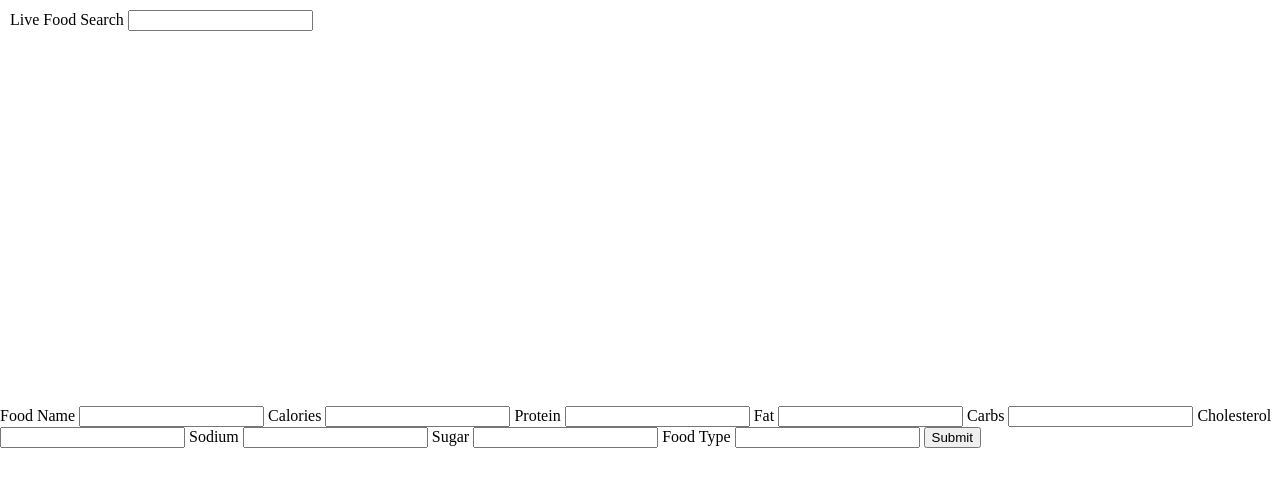
After one commit to davidchase/food, a PHP site: page /food_cat.php in a window 1280 px wide. The commit adds this page. Shown: the top 487 px of the page. Run offline with PHP 8.4, Linux system fonts and the light colour scheme; some libraries are stand-ins or nearby versions.

Commit message:
More Stuff Add

```diff
--- a/config.php
+++ b/config.php
@@ -1,5 +1,5 @@
 <?php
  mysql_connect("127.0.0.1:8889","root","root") or die(mysql_error());
- mysql_select_db("dump") or die(mysql_error());
+ mysql_select_db("search") or die(mysql_error());
 
 ?>
--- /dev/null
+++ b/food_cat.php
@@ -0,0 +1,72 @@
+<!DOCTYPE html>
+
+
+<html lang="en">
+<head>
+
+	<?php require_once('config.php') ?>
+	<link rel="stylesheet" type="text/css" href="style.css" />
+	<script type="text/javascript" src="https://ajax.googleapis.com/ajax/libs/jquery/1.6.1/jquery.min.js"></script>
+	<script type="text/javascript">
+
+			function getFoods(value) {
+			$.post("getFoods.php",{partialFoods:value},
+			function(data) { if(value.length == 0) {$("#results").html("");} else { $("#results").html(data);}}
+		 )};
+
+	</script>
+
+
+	<meta http-equiv="Content-Type" content="text/html; charset=utf-8">
+	<title>Add Food</title>
+</head>
+<body>
+
+		<div id="wrapper">
+			Live Food Search <input type="text" onkeyup="getFoods(this.value)" />
+			<br/>
+			<div id="results"></div>
+		</div>
+
+	<?php
+		if (!isset($_POST['submit'])) {
+	?>
+
+	<form action="<?php echo $_SERVER['PHP_SELF']; ?>" method="POST">
+		<label for="food_name">Food Name</label> <input type="text" name="food_name" value="" id="food_name">
+		<label for="food_calories">Calories</label> <input type="text" name="food_calories" value="" id="calories">
+		<label for="protein">Protein</label> <input type="text" name="food_protein" value="" id="protein">
+		<label for="food_fat">Fat</label> <input type="text" name="food_lipid" value="" id="fat">
+		<label for="food_carbs">Carbs</label> <input type="text" name="food_carbs" value="" id="carbs">
+		<label for="food_cholesterol">Cholesterol</label> <input type="text" name="food_cholesterol" value="" id="food_cholesterol">
+		<label for="food_sodium">Sodium</label> <input type="text" name="food_sodium" value="" id="food_sodium">
+		<label for="food_sugars">Sugar</label> <input type="text" name="food_sugars" value="" id="food_sugars">
+		<label for="food_type">Food Type</label> <input type="text" name="food_type" value="" id="food_type">
+
+		<input type="Submit" name="submit" value="Submit" id="submit">
+	</form>
+<?php
+	} else {
+		$serving = 1;
+		$fname = $_POST['food_name'];
+		$calories = $_POST['food_calories'];
+		$protein = $_POST['food_protein'];
+		$lipids = $_POST['food_lipid'];
+		$carbs = $_POST['food_carbs'];
+		$cholestrol = $_POST['food_cholestrol'];
+		$sodium = $_POST['food_sodium'];
+		$sugar = $_POST['food_sugars'];
+		$type = $_POST['food_type'];
+
+
+		$sql = mysql_query("INSERT INTO foods (food_name, food_serving, food_calories, food_protein, food_lipid, food_carbs,food_cholestrol,food_sodium,food_sugars,food_type) VALUES('$fname', '$serving', '$calories', '$protein', '$lipids', '$carbs','$cholestrol','$sodium','$sugar','$type' ) ") or die(mysql_error());
+
+		echo "Your " .$fname. " has been added to the database";
+		echo "<br/>";
+		echo "<a href='add_food.php'> Add More &rarr; </a>";
+	}
+?>
+
+
+</body>
+</html>
--- a/style.css
+++ b/style.css
@@ -4,8 +4,8 @@ body {
 }
 
 
-a:link{color:blue;}
-a:visited{color:green;}
+a:link{color:#333;}
+a:visited{color:#333;}
 a:hover{color:red;}
 a:active{color:#000;}
 
@@ -27,9 +27,11 @@ li {
 }
 
 #results {
+	clear:both;
 	display:block;
 	margin:15px 0;
-	height:845px;
+	height:345px;
 	overflow-y:hidden;
-	text-transform:lowercase;
+	/*text-transform:lowercase;*/
+	width:500px;
 }
```
Also changed, not shown: bear.php (added, +44 -0 lines), getFoods.php (+7 -12 lines), live.php (renamed from live.html, +8 -2 lines), js/jquery.simplemodal-1.4.1.js (added).
